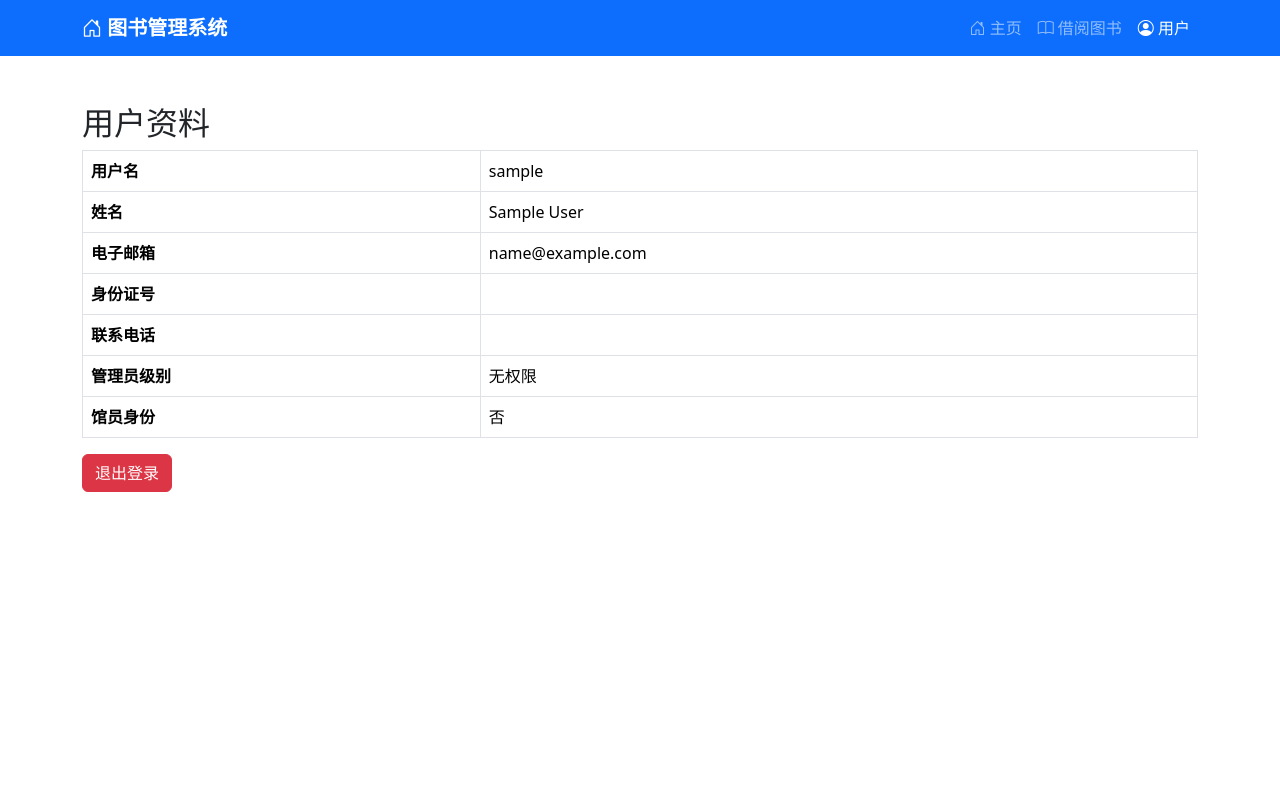
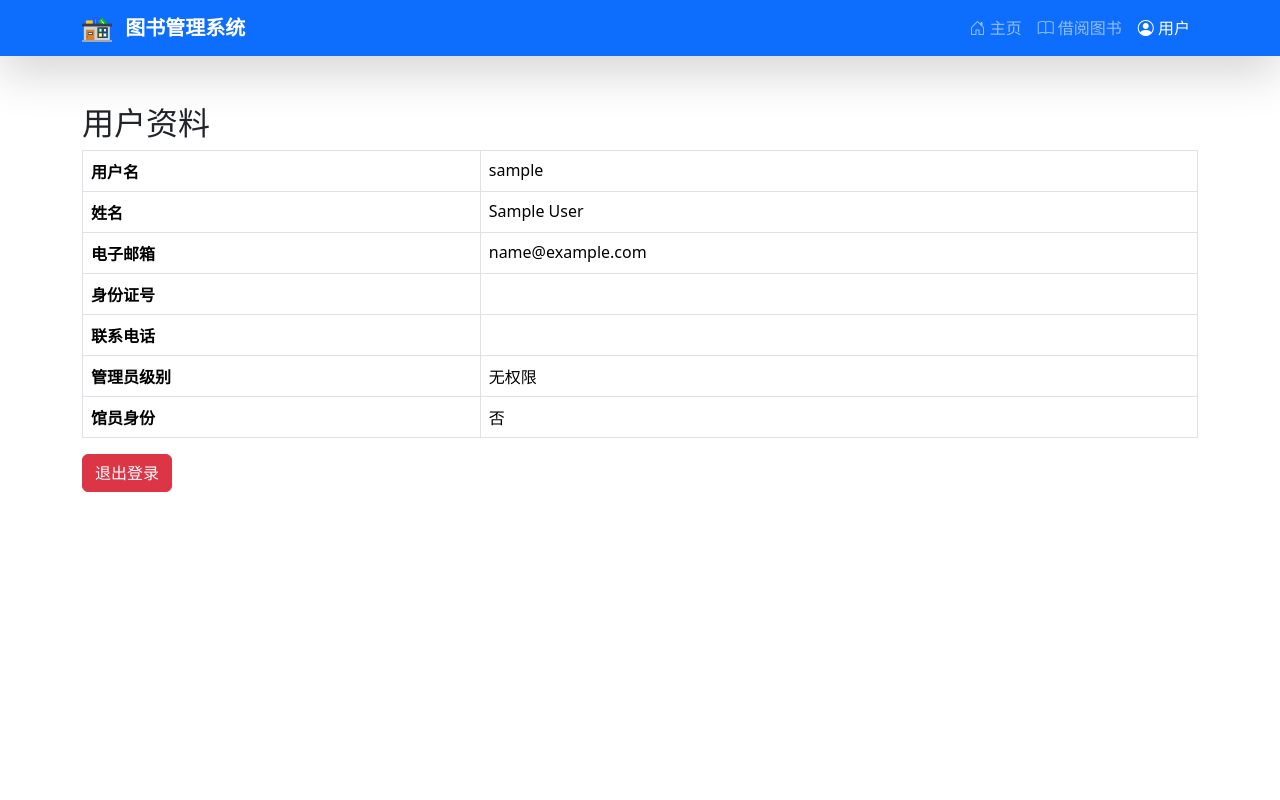
Before and after one commit to kko7/myLibrary, a Django app: page /users/profile/ in a window 1280 px wide. Run offline with Django 5.2, Linux system fonts and the light colour scheme; the visitor is signed in with stand-in values (Sample User, id 1); parts of the project's set-up code (start-up, migrations or seed data) failed here and were passed over; some libraries are stand-ins or nearby versions.

Commit message:
(1)登出且重定向到登录页 (2)个人资料页的图书馆logo

```diff
--- a/books/templates/list.html
+++ b/books/templates/list.html
@@ -27,7 +27,7 @@
 <nav class="navbar navbar-expand-lg navbar-dark bg-primary shadow-lg">
     <div class="container">  <!-- 使用container控制内容宽度 -->
         <!-- 品牌LOGO -->
-        <a class="navbar-brand fw-bold" href="/">
+        <a class="navbar-brand fw-bold" href="{% url 'index' %}">
             <img src="{% static 'book-icon.png' %}"
                  alt="系统LOGO"
                  width="30"
--- a/users/templates/profile.html
+++ b/users/templates/profile.html
@@ -1,30 +1,35 @@
 {% load static %}
+{% csrf_token %}
 <!DOCTYPE html>
-<html lang="zh-CN">
+<html lang="zh-CN" class="h-100">
 <head>
     <meta charset="UTF-8">
-    <meta name="viewport" content="width=device-width, initial-scale=1, shrink-to-fit=no">
+    <meta name="viewport" content="width=device-width, initial-scale=1.0">
     <title>书易通网上图书馆</title>
     <link rel="stylesheet" href="{% static 'bootstrap-5.3.3-dist/css/bootstrap.min.css' %}">
-    <!--<link rel="stylesheet" href="{% static 'bootstrap-icons/font/bootstrap-icons.css' %}">-->
     <link rel="stylesheet" href="https://cdn.jsdelivr.net/npm/bootstrap-icons@1.11.3/font/bootstrap-icons.min.css">
+
 </head>
-<body>
-
-<nav class="navbar navbar-expand-lg navbar-dark bg-primary">
+<body class="d-flex flex-column h-100">
+<nav class="navbar navbar-expand-lg navbar-dark bg-primary shadow-lg">
     <div class="container">
         <a class="navbar-brand fw-bold" href="{% url 'index' %}">
-      <i class="bi bi-house-door"></i> 图书管理系统
+            <img src="{% static 'book-icon.png' %}"
+                 alt="系统LOGO"
+                 width="30"
+                 class="me-2">
+            图书管理系统
         </a>
-    <div class="collapse navbar-collapse" id="navbarMain">
-      <ul class="navbar-nav ms-auto">
+
+        <div class="collapse navbar-collapse" id="mainNav">
+            <ul class="navbar-nav ms-auto">  <!-- ms-auto实现右对齐 -->
                 <li class="nav-item">
                     <a class="nav-link" href="{% url 'index' %}">
                         <i class="bi bi-house-door"></i> 主页
                     </a>
                 </li>
                 <li class="nav-item">
-          <a class="nav-link" href="{% url 'book_list' %}">
+                    <a class="nav-link" href="/books/">
                         <i class="bi bi-book"></i> 借阅图书
                     </a>
                 </li>
@@ -34,13 +39,15 @@
                         <i class="bi bi-person-circle"></i> 用户
                     </a>
                     {% else %}
-          <a class="nav-link" href="{% url 'login' %}">
+                    <a class="nav-link active" href="{% url 'login' %}">
                         <i class="bi bi-person"></i> 用户
                     </a>
                     {% endif %}
                 </li>
             </ul>
         </div>
+    </div>
+
     </div>
 </nav>
 
@@ -77,7 +84,15 @@
             <td>{% if request.user.is_librarian %}是{% else %}否{% endif %}</td>
         </tr>
     </table>
-    <a href="{% url 'logout' %}" class="btn btn-danger">退出登录</a>
+    <!--<a href="{% url 'logout' %}" class="btn btn-danger">退出登录</a>-->
+    <form id="logout-form" method="post" action="{% url 'logout' %}" style="display: none;">
+        {% csrf_token %}
+    </form>
+    <a href="#" class="btn btn-danger"
+       onclick="event.preventDefault(); document.getElementById('logout-form').submit();">
+        退出登录
+    </a>
+
 </div>
 
 <script src="{% static 'bootstrap-5.3.3-dist/js/bootstrap.bundle.min.js' %}"></script>
--- a/users/urls.py
+++ b/users/urls.py
@@ -5,7 +5,7 @@ from django.contrib.auth.views import LogoutView  # 保留 LogoutView
 
 urlpatterns = [
     path('login/', views.custom_login, name='login'),  # 使用自定义视图
-    path('logout/', LogoutView.as_view(next_page='/'), name='logout'),
+    path('logout/', LogoutView.as_view(), name='logout'),
     path('register/', views.register, name='register'),
     path('profile/', views.profile, name='profile'),
 ]
```
Also changed, not shown: home/templates/index.html (+5 -2 lines). Lines whose indentation alone changed are shown as unchanged.
